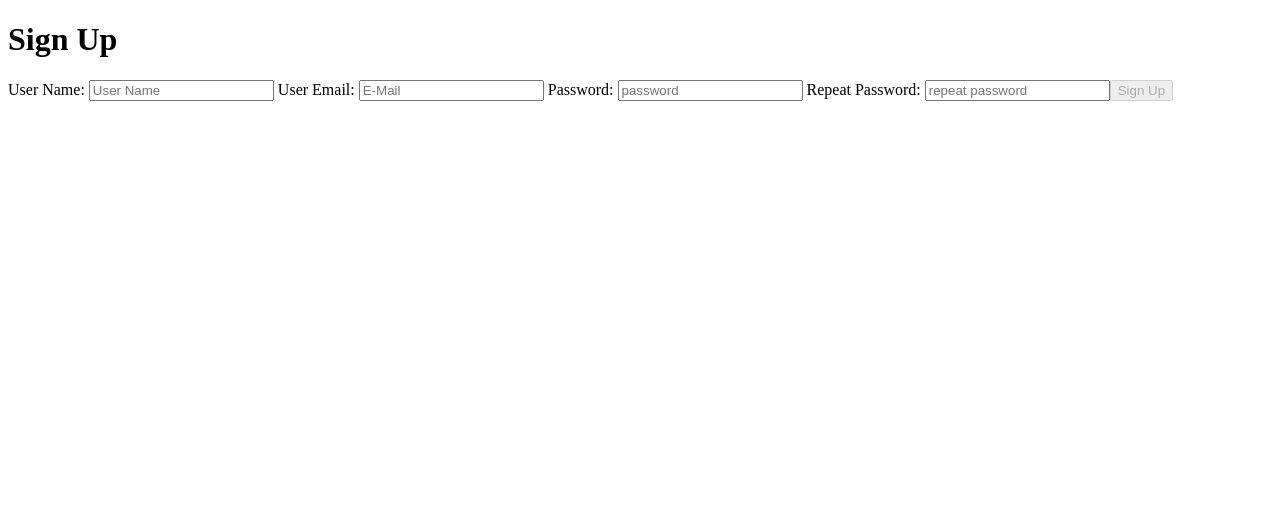
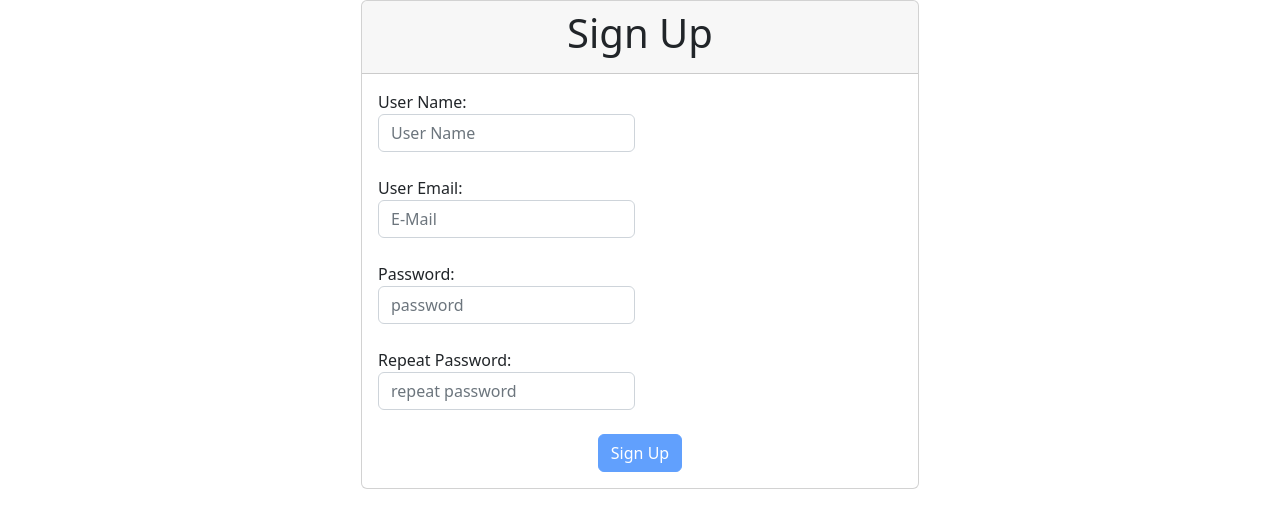
Before and after one commit to mentalclear/vue-tdd, a Vue app in the folder source/: page / in a window 1280 px wide. Shown: the top 528 px of the page. Built offline with nearby package versions, Linux system fonts and the light colour scheme.

Commit message:
Continue: 15. Progress Indicator

```diff
--- a/source/public/index.html
+++ b/source/public/index.html
@@ -6,6 +6,8 @@
   <meta http-equiv="X-UA-Compatible" content="IE=edge">
   <meta name="viewport" content="width=device-width,initial-scale=1.0">
   <link rel="icon" href="<%= BASE_URL %>favicon.ico">
+  <!-- CSS only -->
+<link href="https://cdn.jsdelivr.net/npm/bootstrap@5.2.0-beta1/dist/css/bootstrap.min.css" rel="stylesheet" integrity="sha384-0evHe/X+R7YkIZDRvuzKMRqM+OrBnVFBL6DOitfPri4tjfHxaWutUpFmBp4vmVor" crossorigin="anonymous">
   <title>
     <%= htmlWebpackPlugin.options.title %>
   </title>
--- a/source/src/App.vue
+++ b/source/src/App.vue
@@ -1,5 +1,7 @@
 <template>
-  <SignUpPage />
+  <div class="container">
+    <SignUpPage />
+  </div>
 </template>
 
 <script>
--- a/source/src/pages/SignUpPage.vue
+++ b/source/src/pages/SignUpPage.vue
@@ -1,45 +1,80 @@
 <template>
-  <form>
-    <h1>Sign Up</h1>
-    <label for="username">
+  <div class="col-lg-6 offset-lg-3 col-md-8 offset-md-2">
+    <form class="card mb-5">
+      <div class="card-header">
+        <h1 class="text-center">
+          Sign Up
+        </h1>
+      </div>
+      <div class="card-body">
+        <div class="mb-3">
+          <label
+            for="username"
+            class="form-label"
+          >
             User Name:
             <input
               id="username"
               v-model="username"
               type="text"
               placeholder="User Name"
+              class="form-control"
             ></label>
-    <label for="email">
+        </div>
+        <div class="mb-3">
+          <label
+            for="email"
+            class="form-label"
+          >
             User Email:
             <input
               id="email"
               v-model="email"
               type="text"
               placeholder="E-Mail"
+              class="form-control"
             ></label>
-    <label for="password">
+        </div>
+        <div class="mb-3">
+          <label
+            for="password"
+            class="form-label"
+          >
             Password:
             <input
               id="password"
               v-model="password"
               type="password"
               placeholder="password"
+              class="form-control"
             ></label>
-    <label for="repeat-password">
+        </div>
+        <div class="mb-3">
+          <label
+            for="repeat-password"
+            class="form-label"
+          >
             Repeat Password:
             <input
               id="repeat-password"
               v-model="passwordRepeat"
               type="password"
               placeholder="repeat password"
+              class="form-control"
             ></label>
+        </div>
+        <div class="text-center">
           <button
             :disabled="isDisabled"
+            class="btn btn-primary"
             @click.prevent="submit"
           >
             Sign Up
           </button>
+        </div>
+      </div>
     </form>
+  </div>
 </template>
 
 <script>
```
Lines whose indentation alone changed are shown as unchanged.
